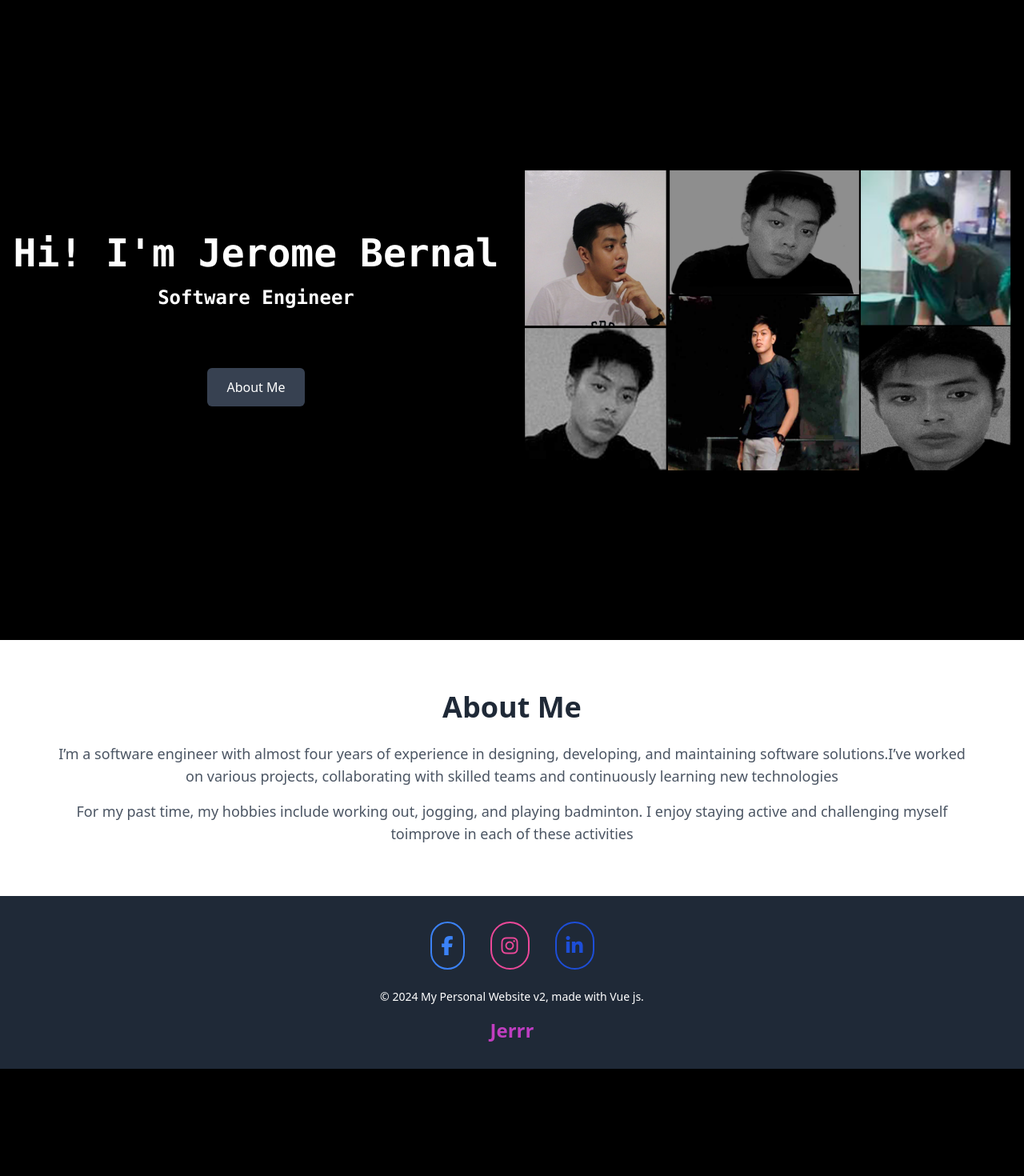
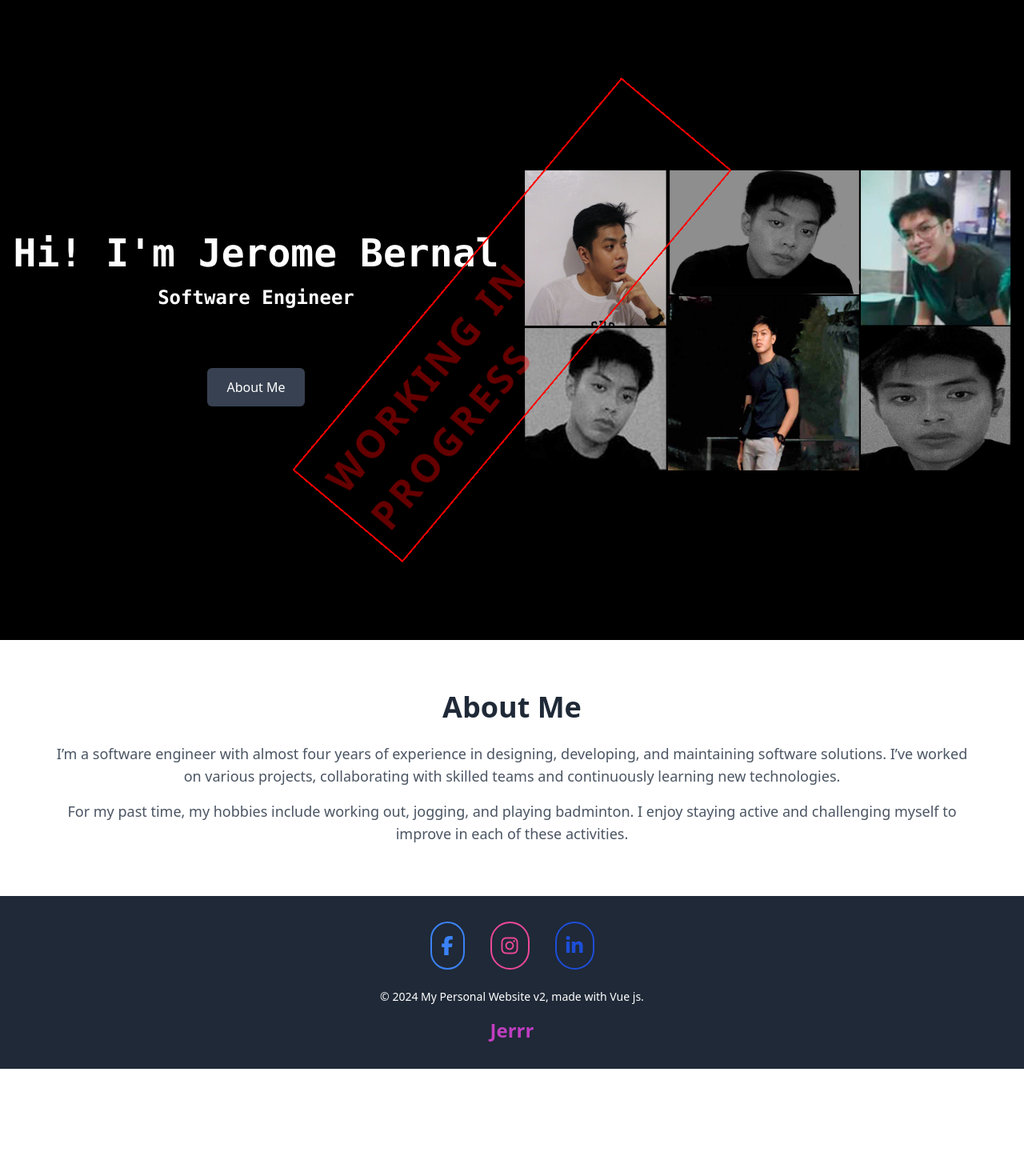
Before and after one commit to JerrrStack/Jerome-Portfolio-V2, a Vue app: page / in a window 1280 px wide. Shown: the top 1470 px of the page at 80% size. After the commit the page ends 1336 px from the top, so only its background shows below. Built offline with nearby package versions, Linux system fonts and the light colour scheme.

Commit message:
Added watermark

```diff
--- a/src/App.vue
+++ b/src/App.vue
@@ -32,7 +32,5 @@ export default {
   <div>
     <LoadingScreen v-if="loading" />
     <MainPage v-else />
-
-    <MainPage />
   </div>
 </template>
--- a/src/components/MainPage.vue
+++ b/src/components/MainPage.vue
@@ -1,10 +1,13 @@
 <template>
   <section id="main">
+    <!-- Sticky Watermark -->
+    <div class="watermark">
+      Working in Progress
+    </div>
+
     <div class="relative flex flex-col lg:flex-row h-auto lg:h-screen">
       <!-- Right Section (Introduction and About Me Button) -->
-      <div
-        class="w-full lg:w-1/2 h-auto bg-black flex flex-col justify-center items-center p-4 text-center text-white"
-      >
+      <div class="w-full lg:w-1/2 h-auto bg-black flex flex-col justify-center items-center p-4 text-center text-white">
         <div :class="{ 'animate-fadeUp': isVisible }">
           <h1 class="text-3xl md:text-5xl font-bold mb-4 font-mono">
             Hi! I'm Jerome Bernal
@@ -24,13 +27,8 @@
       </div>
 
       <!-- Left Section (Image) -->
-      <div
-        class="w-full lg:w-1/2 h-auto bg-black flex flex-col justify-center items-center p-4"
-      >
-        <div
-          class="mt-8 lg:mt-0 flex justify-center"
-          :class="{ 'animate-fadeRight': isVisible }"
-        >
+      <div class="w-full lg:w-1/2 h-auto bg-black flex flex-col justify-center items-center p-4">
+        <div class="mt-8 lg:mt-0 flex justify-center" :class="{ 'animate-fadeRight': isVisible }">
           <img
             alt="John Jerome Bernal"
             src="@/assets/img/jerrr.png"
@@ -41,31 +39,15 @@
     </div>
   </section>
 
-  <!-- <section class="bg-gray-900 text-white py-16 px-6" id="download-cv">
-    <div class="max-w-4xl mx-auto text-center">
-      <h2 class="text-3xl md:text-5xl font-bold mb-6">Download My CV</h2>
-      <p class="text-lg md:text-xl mb-8">
-        Interested in learning more about my experience and skills? Download my CV and let’s connect!
-      </p>
-      <a
-        href="@/assets/pdf/my_resume.pdf"
-        download
-        class="inline-block px-8 py-4 bg-blue-600 text-white font-medium text-lg rounded-md shadow-md hover:bg-blue-500 transition duration-300"
-      >
-        Download CV
-      </a>
-    </div>
-  </section> -->
-
   <!-- About Me Section -->
   <section id="about" class="bg-white py-16 px-4 md:px-16">
     <div class="max-w-7xl mx-auto text-center">
       <h2 class="text-4xl font-semibold text-gray-800 mb-6">About Me</h2>
       <p class="text-lg text-gray-600 mb-4">
-        I’m a software engineer with almost four years of experience in designing, developing, and maintaining software solutions.I’ve worked on various projects, collaborating with skilled teams and continuously learning new technologies
+        I’m a software engineer with almost four years of experience in designing, developing, and maintaining software solutions. I’ve worked on various projects, collaborating with skilled teams and continuously learning new technologies.
       </p>
       <p class="text-lg text-gray-600">
-        For my past time, my hobbies include working out, jogging, and playing badminton. I enjoy staying active and challenging myself toimprove in each of these activities
+        For my past time, my hobbies include working out, jogging, and playing badminton. I enjoy staying active and challenging myself to improve in each of these activities.
       </p>
     </div>
   </section>
@@ -73,7 +55,6 @@
   <footer class="text-center py-8 bg-gray-800 text-white">
     <!-- Social Media Links -->
     <div class="flex justify-center mb-6 space-x-8">
-      <!-- Facebook Icon -->
       <a
         href="https://www.facebook.com/JJbernal07"
         target="_blank"
@@ -82,7 +63,6 @@
       >
         <i class="fab fa-facebook-f text-2xl"></i>
       </a>
-      <!-- Instagram Icon -->
       <a
         href="https://www.instagram.com/jerrrrr04"
         target="_blank"
@@ -91,7 +71,6 @@
       >
         <i class="fab fa-instagram text-2xl"></i>
       </a>
-      <!-- LinkedIn Icon -->
       <a
         href="https://www.linkedin.com/in/john-jerome-bernal-561821212/"
         target="_blank"
@@ -102,19 +81,35 @@
       </a>
     </div>
 
-    <!-- Copyright Section -->
     <div class="text-sm">
       <p>&copy; 2024 My Personal Website v2, made with Vue js.</p>
     </div>
 
-    <!-- Footer "jerrr" Text -->
     <p @click="scrollToMain" class="text-2xl mt-4 font-semibold text-transparent bg-clip-text bg-gradient-to-r from-pink-500 to-purple-600 hover:text-white transition-all duration-300 cursor-pointer">
-    Jerrr
-  </p>
+      Jerrr
+    </p>
   </footer>
 </template>
 
 <style scoped>
+/* Sticky Watermark Styles */
+.watermark {
+  position: fixed;
+  top: 50%;
+  left: 50%;
+  transform: translate(-50%, -50%) rotate(-50deg); /* Rotate 90 degrees and center */
+  font-size: 3rem;
+  font-weight: bold;
+  color: rgba(255, 0, 0, 0.4); /* Semi-transparent red */
+  border: 2px solid rgba(255, 0, 0, 1); /* Border to make it look like a stamp */
+  padding: 1rem;
+  z-index: 10;
+  pointer-events: none; /* Prevent it from blocking interactions */
+  text-transform: uppercase;
+  letter-spacing: 0.1em;
+  user-select: none; /* Prevent text selection */
+}
+
 /* Additional styling for the footer icons */
 footer a {
   transition: color 0.3s ease;
```
